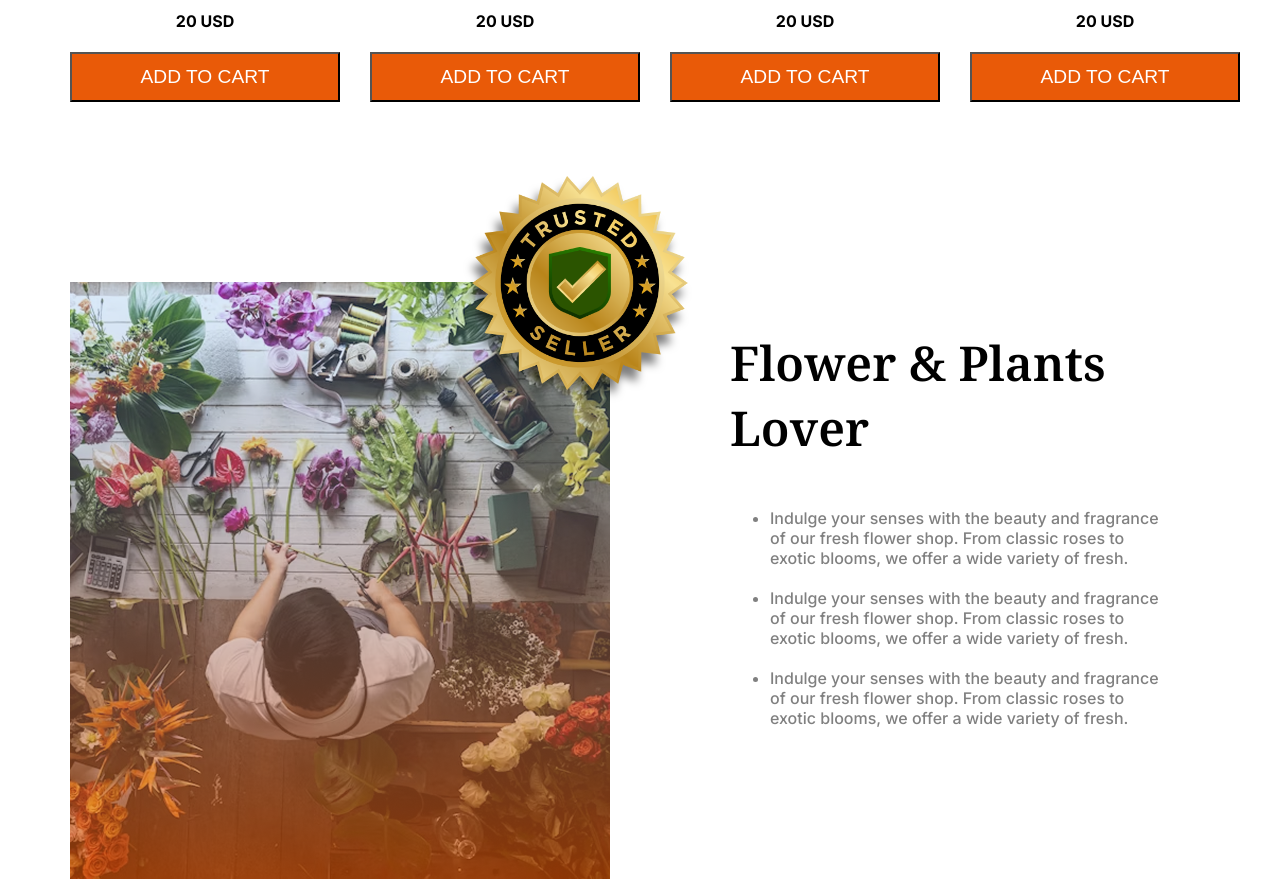
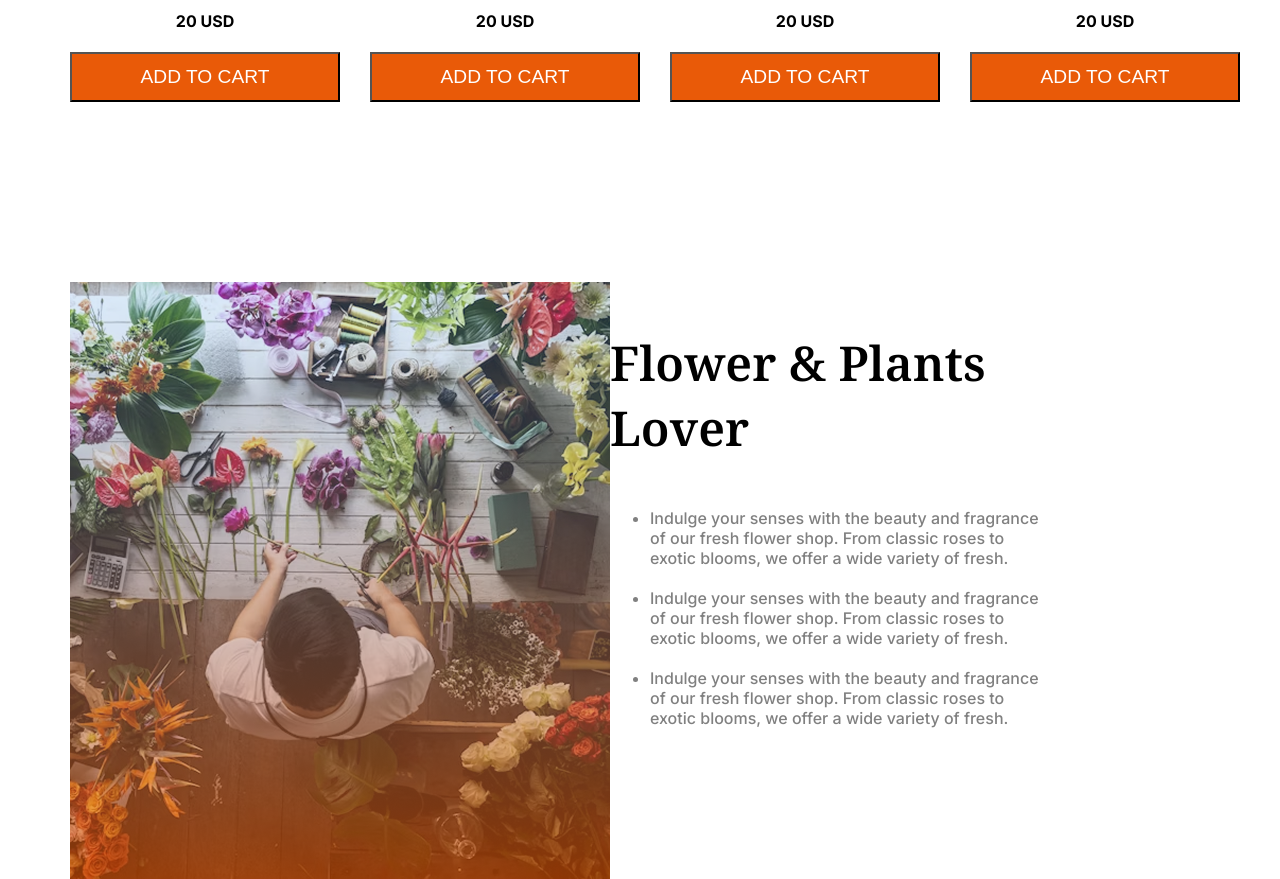
Before and after one commit to eyajamuehaque/FlowerShop, a plain HTML site: page index.html in a window 1280 px wide. Shown: the part 1900-2779 px from the top of the page. Drawn offline with Linux system fonts and the light colour scheme.

Commit message:
fix badge

```diff
--- a/styles/style.css
+++ b/styles/style.css
@@ -118,12 +118,7 @@ header{
     width: 300px;
 }
 
-.trusted-badge{
-    position: relative;
-    margin-top: -750px;
-    margin-left: 360px;
-    filter: drop-shadow(-4px 10px 4px rgba(0, 0, 0, 0.5));
-}
+
 
 .latest{
     margin-top: 250px;
```
